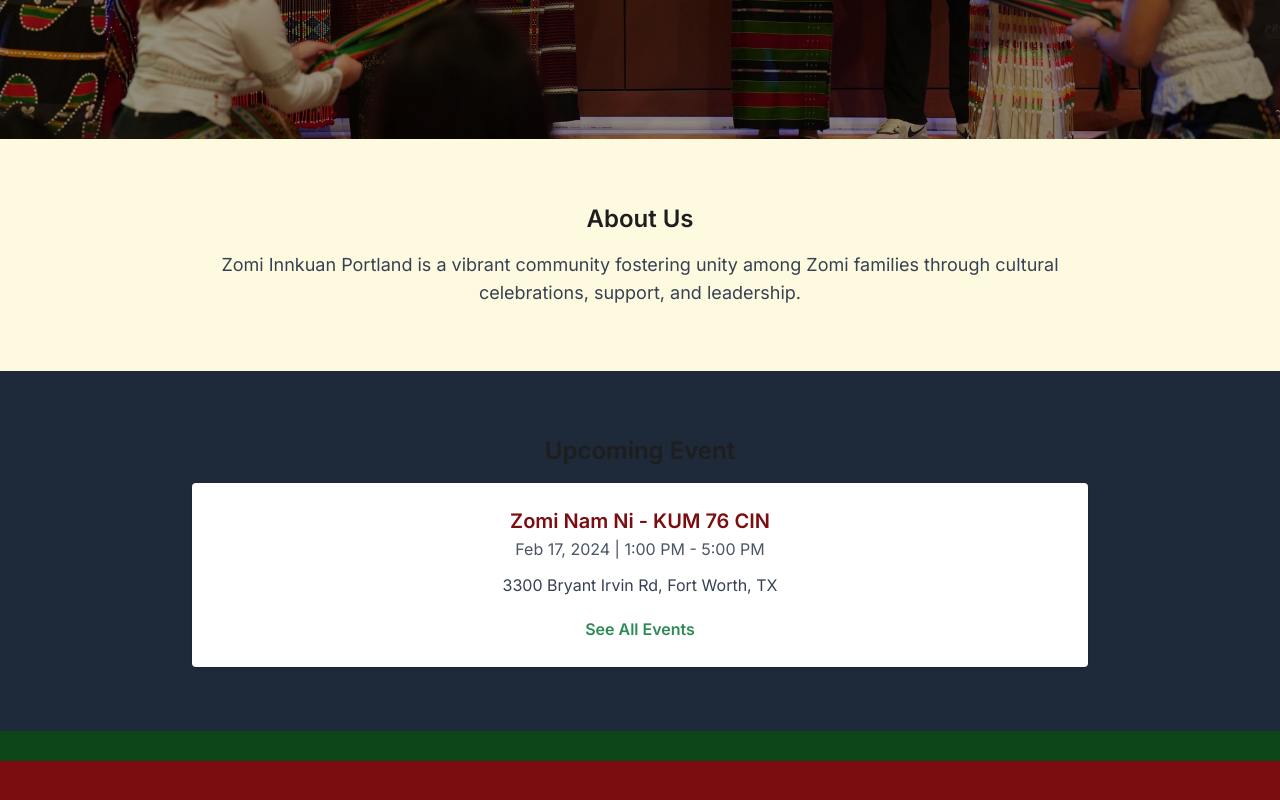
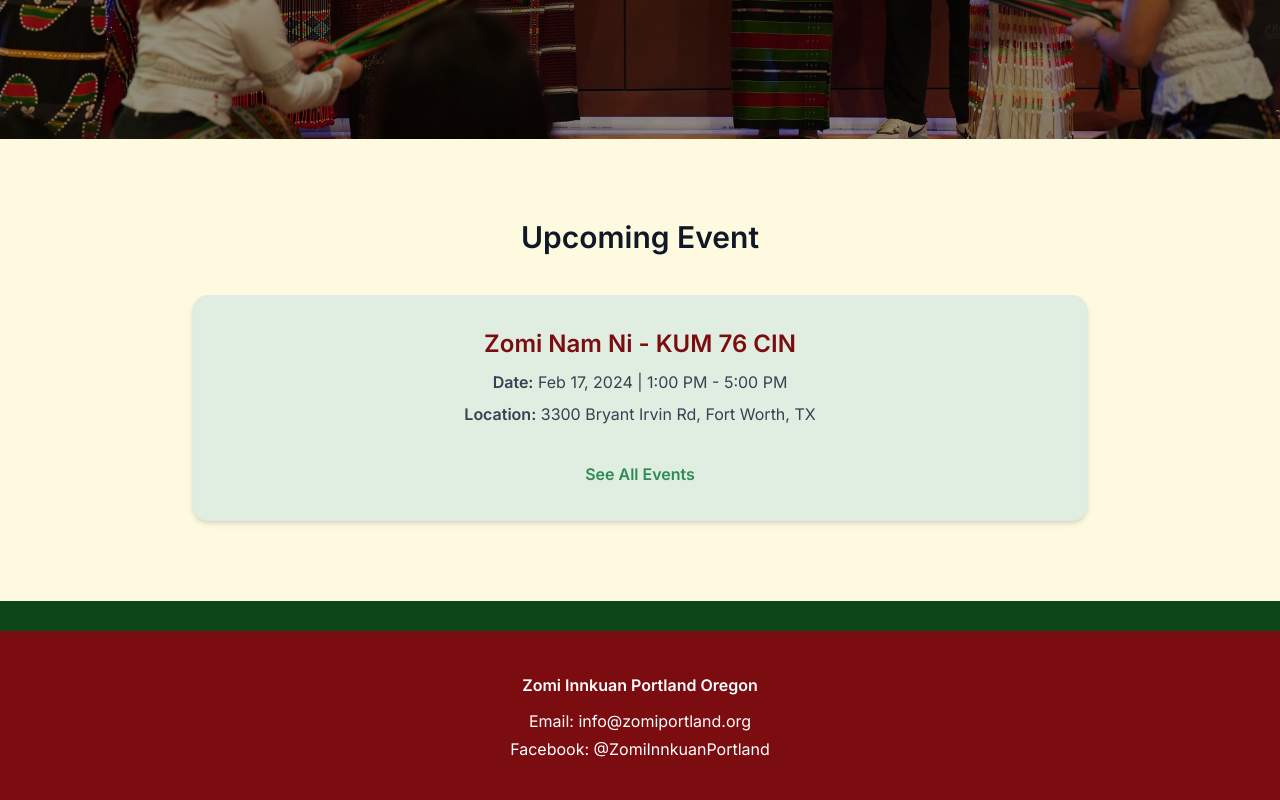
Before and after one commit to dvan2/zipo-site, a Next.js app: page / in a window 1280 px wide. Shown: the part 740-1540 px from the top of the page. Built offline with nearby package versions, Linux system fonts and the light colour scheme.

Commit message:
moved about page

```diff
--- a/app/about/page.tsx
+++ b/app/about/page.tsx
@@ -1,15 +1,15 @@
+import PageHeader from '@/components/PageHeader';
+
 export default function About() {
   return (
-    <div>
-      <h1 className='text-3xl font-semibold mb-4'>About Us</h1>
-      <p>
-        The Zomi community is rooted in cultural pride and shared history. We
-        aim to foster unity and preserve our traditions through community events
-        and education.
+    <div className='max-w-5xl mx-auto px-6 py-20'>
+      <PageHeader title='About Us' />
+      <p className='text-lg text-gray-700 leading-relaxed'>
+        Zomi Innkuan Portland is a vibrant community fostering unity among Zomi
+        families through cultural celebrations, support, and leadership.
       </p>
-      <div className='min-h-screen flex items-center justify-center bg-blue-500 text-white'>
-        <h1 className='text-4xl font-bold'>Tailwind is working! 🎉</h1>
-      </div>
+
+      {/* Additional sections below */}
     </div>
   );
 }
--- a/app/activities/page.tsx
+++ b/app/activities/page.tsx
@@ -1,7 +1,9 @@
+import PageHeader from '@/components/PageHeader';
+
 export default function Page() {
   return (
     <div className='max-w-5xl mx-auto px-4 py-12'>
-      <h1 className='text-4xl font-bold mb-4'>Our Activities</h1>
+      <PageHeader title='Activities' />
       <p className='text-lg text-gray-700 leading-relaxed'>
         At Zomi Innkuan Portland, we regularly host cultural celebrations,
         community meetings, fundraising events, and youth programs to strengthen
--- a/app/mission/page.tsx
+++ b/app/mission/page.tsx
@@ -1,7 +1,9 @@
-export default function Page() {
+import PageHeader from '@/components/PageHeader';
+
+export default function Mission() {
   return (
     <div className='max-w-5xl mx-auto px-4 py-12'>
-      <h1 className='text-4xl font-bold mb-4'>Our Mission</h1>
+      <PageHeader title='Our Mission' />
       <p className='text-lg text-gray-700 leading-relaxed'>
         The mission of Zomi Innkuan is to preserve our cultural identity, uplift
         our community, and foster unity through social engagement, support
@@ -10,5 +12,15 @@ export default function Page() {
         and empowering the next generation.
       </p>
     </div>
+
+    // <div className='grid md:grid-cols-3 gap-6 mt-10'>
+    //   <div className='p-6 bg-white rounded-xl shadow text-center'>
+    //     <h3 className='text-xl font-bold mb-2'>Cultural Preservation</h3>
+    //     <p className='text-gray-600'>
+    //       We organize events to celebrate and pass on our traditions.
+    //     </p>
+    //   </div>
+    //   ...
+    // </div>
   );
 }
--- a/app/page.tsx
+++ b/app/page.tsx
@@ -32,30 +32,29 @@ export default function Home() {
           </Parallax>
         </div>
       </section>
-      <section id='about' className='max-w-4xl mx-auto py-16 px-6 text-center'>
-        <h3 className='text-2xl font-bold mb-4'>About Us</h3>
-        <p className='text-lg text-gray-700'>
-          Zomi Innkuan Portland is a vibrant community fostering unity among
-          Zomi families through cultural celebrations, support, and leadership.
-        </p>
-      </section>
 
-      <section id='events' className='bg-gray-800 py-16 px-6'>
+      <section id='events' className='bg-[#fefae0] py-20 px-6'>
         <div className='max-w-4xl mx-auto text-center'>
-          <h3 className='text-2xl font-bold mb-4'>Upcoming Event</h3>
-          <div className='bg-white dark:bg-gray-900 p-6 rounded shadow'>
-            <h4 className='text-xl font-semibold text-zomi-red'>
+          <h3 className='text-3xl font-bold text-gray-900 font-[var(--font-heading)] mb-10'>
+            Upcoming Event
+          </h3>
+
+          <div className='bg-[#dfeee1] border border-gray-200 rounded-2xl shadow-md p-8 text-center'>
+            <h4 className='text-2xl font-semibold text-zomi-red mb-2'>
               Zomi Nam Ni - KUM 76 CIN
             </h4>
-            <p className='text-gray-600 dark:text-gray-300 mb-2'>
-              Feb 17, 2024 | 1:00 PM - 5:00 PM
+
+            <p className='text-gray-700 mb-1'>
+              <strong>Date:</strong> Feb 17, 2024 | 1:00 PM - 5:00 PM
             </p>
-            <p className='text-gray-700 dark:text-gray-200 mb-4'>
-              3300 Bryant Irvin Rd, Fort Worth, TX
+
+            <p className='text-gray-700 mb-4'>
+              <strong>Location:</strong> 3300 Bryant Irvin Rd, Fort Worth, TX
             </p>
+
             <a
               href='#'
-              className='text-zomi-green font-semibold hover:underline'
+              className='inline-block mt-4 text-zomi-green font-semibold hover:underline'
             >
               See All Events
             </a>
--- a/components/Navbar.tsx
+++ b/components/Navbar.tsx
@@ -7,7 +7,8 @@ import { usePathname } from 'next/navigation';
 import { Menu, X } from 'lucide-react';
 
 const navItems = [
-  { label: 'About Us', href: '/' },
+  { label: 'Home', href: '/' },
+  { label: 'About Us', href: '/about' },
   { label: 'Mission', href: '/mission' },
   { label: 'Activities', href: '/activities' },
   { label: 'History', href: '/history' },
--- /dev/null
+++ b/components/PageHeader.tsx
@@ -0,0 +1,9 @@
+export default function PageHeader({ title }: { title: string }) {
+  return (
+    <div className='text-center py-10 border-b border-gray-300 mb-10'>
+      <h1 className='text-4xl font-bold font-[var(--font-heading)] text-gray-800'>
+        {title}
+      </h1>
+    </div>
+  );
+}
```
